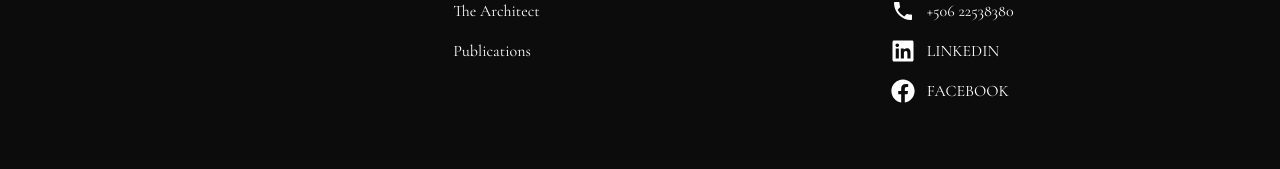
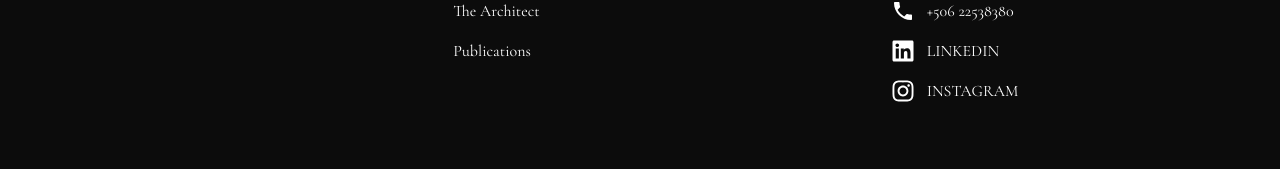
Before and after one commit to botflowlab/AndresCastroWebsite, a React (Vite) app: page / in a window 1280 px wide. Shown: the part 2554-2723 px from the top of the page. Built offline with nearby package versions, Linux system fonts and the light colour scheme; a web font is replaced by a local one.

Commit message:
Updated Footer.jsx

```diff
--- a/src/components/layout/Footer.jsx
+++ b/src/components/layout/Footer.jsx
@@ -46,8 +46,8 @@ function Footer() {
                target="_blank"
                rel="noopener noreferrer"
                className="flex items-center gap-3 hover:text-gray-300">
-              <FaFacebook className="text-2xl" />
-              FACEBOOK
+              <FaInstagram className="text-2xl" />
+              INSTAGRAM
             </a>
           </div>
         </div>
```
